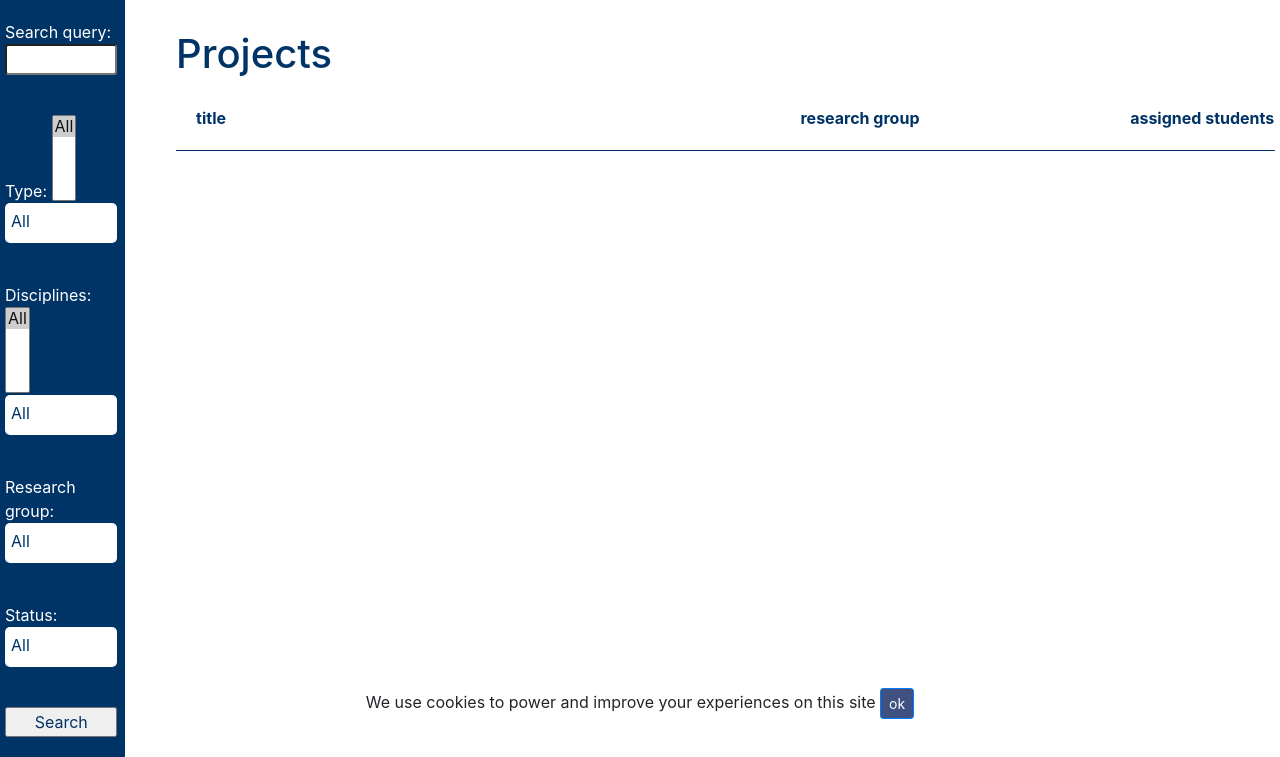
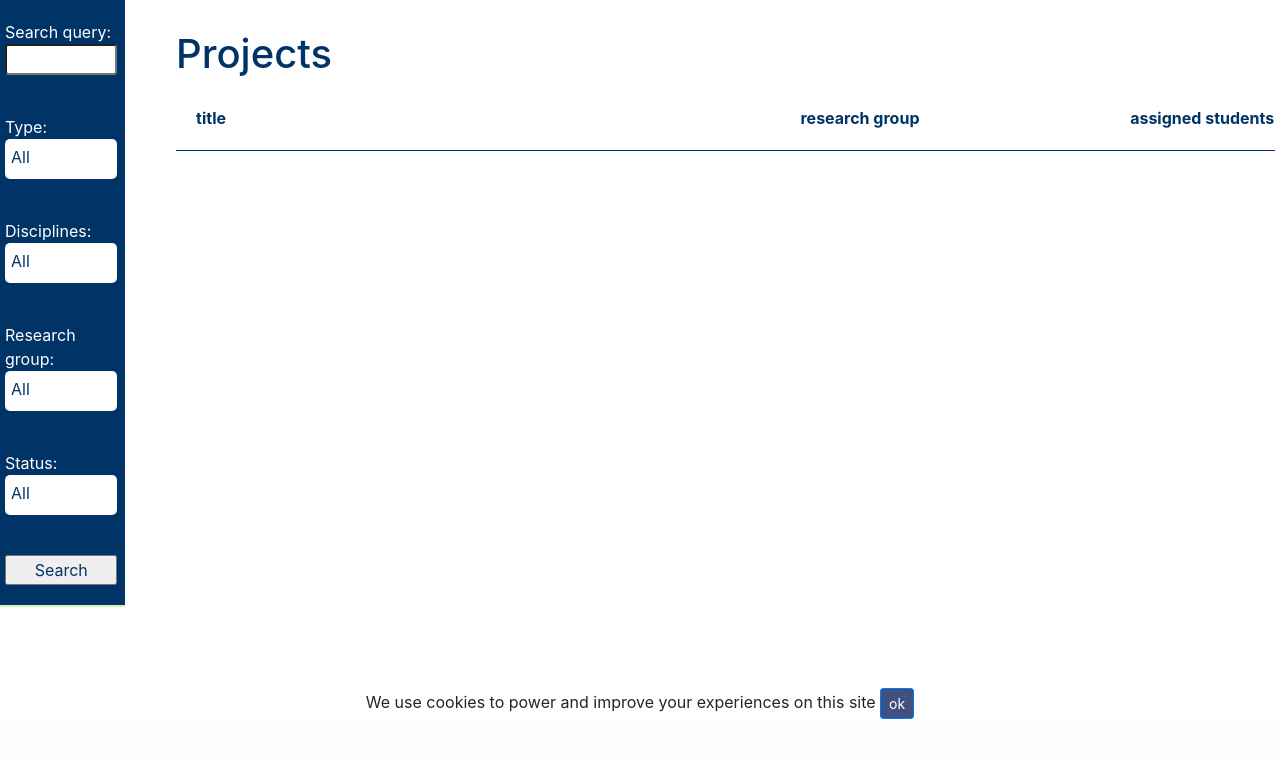
Before and after one commit to miguelDagrain/projectDatabases, a Flask app: page /projects/ in a window 1280 px wide. Shown: the part 81-838 px from the top of the page. After the commit the page ends 800 px from the top, so only its background shows below. Run offline with Flask 2, Linux system fonts and the light colour scheme; data that the repository does not hold is empty; some libraries are stand-ins or nearby versions.

Commit message:
probleem met die multiselect opgelost

```diff
--- a/html/static/css/multi-select.css
+++ b/html/static/css/multi-select.css
@@ -7,7 +7,7 @@
 }
 
 .multi-select select {
-    /*display: none;*/
+    display: none;
 }
 
 .multi-select-button {
--- a/html/static/js/multi-select.js
+++ b/html/static/js/multi-select.js
@@ -11,7 +11,7 @@ function setUpMultiSelection() {
         //maak button
         var button = document.createElement("div");
         button.setAttribute("class", "multi-select-button");
-        button.innerHTML = "_('All')";
+        button.innerHTML = "All";
         selector.appendChild(button);
 
         //maak een menu
@@ -69,11 +69,11 @@ function setUpMultiSelection() {
         });
 
         menu.appendChild(allOption);
-        // allOption.click();
+        // allOption.changeSelection();
         //allOption.classList.remove("multi-select-items-not-selected");
         //allOption.classList.add("multi-select-items-selected");
         //allOption.parentElement.previousElementSibling.innerHTML = "All";
-        allOption.changeSelection();
+        // allOption.changeSelection();
 
 
         //voeg voor elke optie een niet geselecteerd item toe met eventlistener, en verberg deze
```
